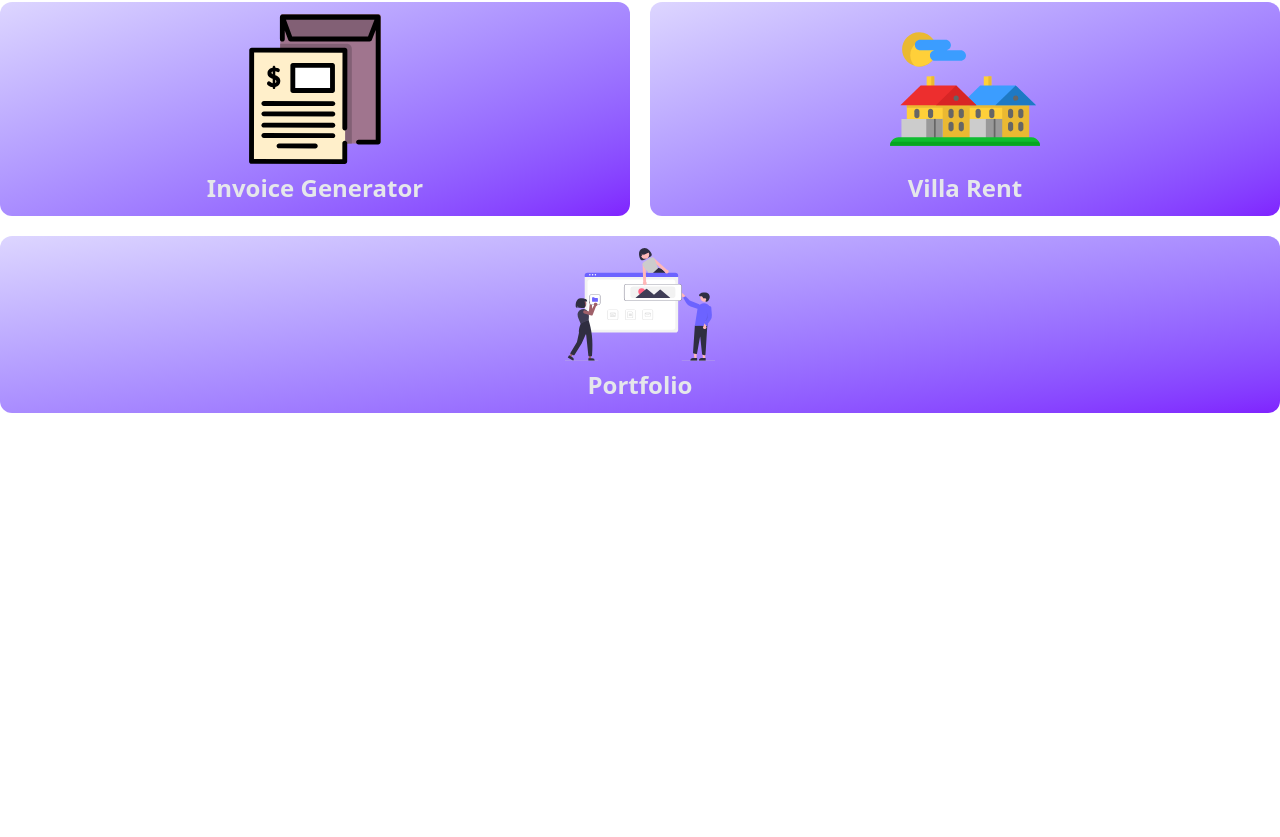
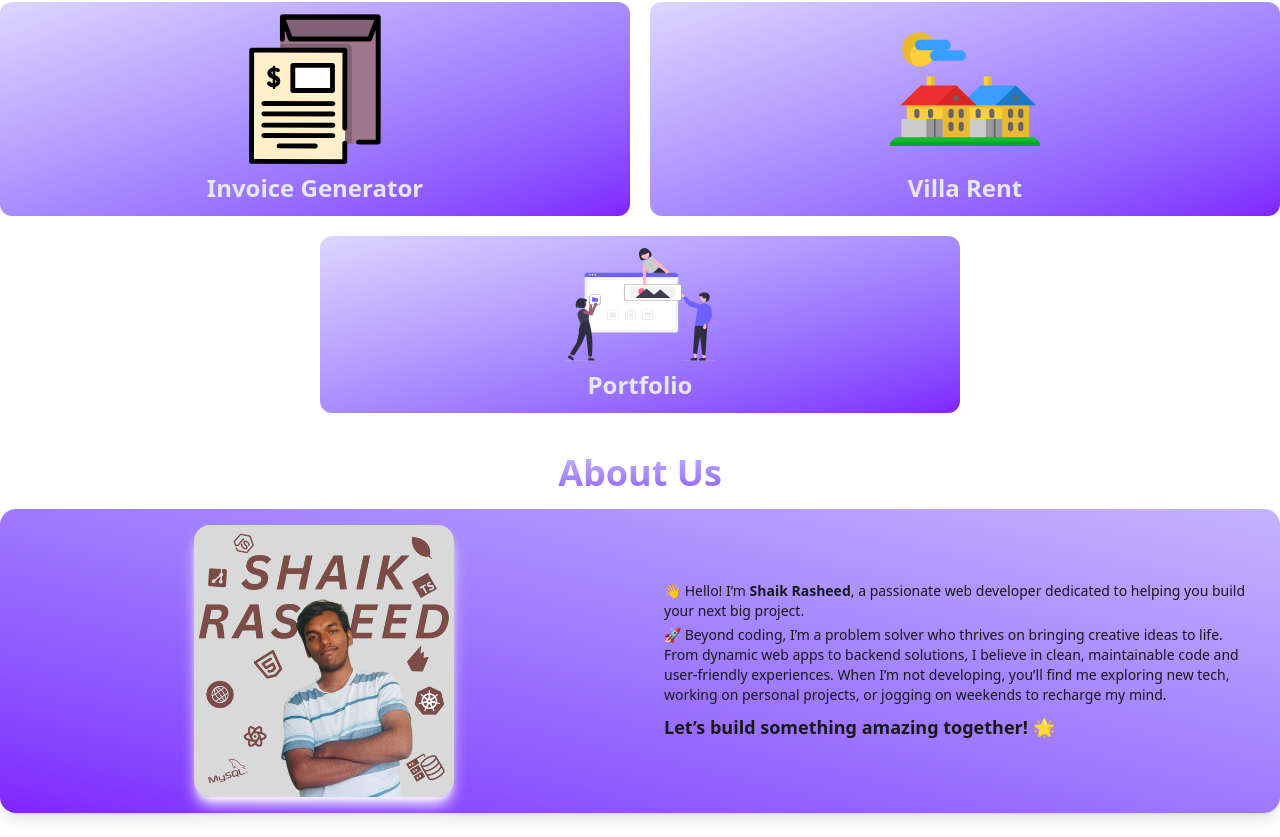
Before and after one commit to shaikrasheed6341/portfolio, a React (Vite) app: page / in a window 1280 px wide. Shown: the part 1046-1883 px from the top of the page. Before the commit the page ends 1459 px from the top, so only its background shows below. Built offline with nearby package versions, Linux system fonts and the light colour scheme.

Commit message:
done with about us section

```diff
--- /dev/null
+++ b/src/Componets/Aboutme/Aboutme.tsx
@@ -0,0 +1,37 @@
+import myimage from "/myimage.png";
+
+export default function Aboutus() {
+  return (
+    <div className="mt-10 mb-6">
+      <div className="mb-4 grid grid-cols-1 justify-center text-center">
+        <span className="text-4xl font-extrabold bg-gradient-to-tl from-violet-600 to-violet-200 text-transparent bg-clip-text">
+          About Us
+        </span>
+      </div>
+      <div className="bg-gradient-to-tr from-violet-600 to-violet-300 p-4 rounded-2xl shadow-lg">
+        <div className="grid grid-cols-2 md:grid-cols-2 gap-4 items-center">
+          <div className="flex justify-center">
+            <img
+              src={myimage}
+              alt="Shaik Rasheed"
+              width={260}
+              className="rounded-2xl shadow-lg shadow-white"
+            />
+          </div>
+          <div className="p-4 text-start text-zinc-900 font-sans">
+            <p className="text-sm mb-1 ">
+              👋 Hello! I’m <span className="font-bold">Shaik Rasheed</span>, a passionate web developer dedicated to helping you build your next big project.
+            </p>
+
+            <p className="text-sm ">
+              🚀 Beyond coding, I’m a problem solver who thrives on bringing creative ideas to life. From dynamic web apps to backend solutions, I believe in clean, maintainable code and user-friendly experiences. When I’m not developing, you’ll find me exploring new tech, working on personal projects, or jogging on weekends to recharge my mind.
+            </p>
+            <p className="text-lg font-semibold mt-2 text-zinc-900">
+              Let’s build something amazing together! 🌟
+            </p>
+          </div>
+        </div>
+      </div>
+    </div>
+  );
+}
--- a/src/Componets/Project/Project.tsx
+++ b/src/Componets/Project/Project.tsx
@@ -1,8 +1,8 @@
-
 import Cardcomponent from "./Cardcomponent";
 import invoice from "/invoice.svg";
 import villa from "/villa.svg"
 import Portfolio from "/portfolio.svg"
+
 function Project() {
   return (
     <div className="div">
@@ -19,7 +19,8 @@ function Project() {
         <div>
           <Cardcomponent imgs={[villa]} title="Villa Rent" />
         </div>
-        <div className=" col-span-2 " >
+
+        <div className="col-span-2   w-1/2  mx-auto justify-center">
           <Cardcomponent imgs={[Portfolio]} title="Portfolio" />
         </div>
       </div>
--- a/src/Layout/Layout.tsx
+++ b/src/Layout/Layout.tsx
@@ -4,6 +4,7 @@ import Dashboard from '../Componets/Dashboard/Dashboard';
 import Navbar from '../Componets/Navbar/Navbar';
 import Techstack from '../Componets/Techstack/Techstack';
 import Project from '../Componets/Project/Project';
+import Aboutus from '../Componets/Aboutme/Aboutme';
 
 function Layout() {
   return (
@@ -16,6 +17,7 @@ function Layout() {
          <Techstack />
 
         <Project />
+        <Aboutus />
 
 
     </div>
```
Also changed, not shown: public/myimage.png (added).
